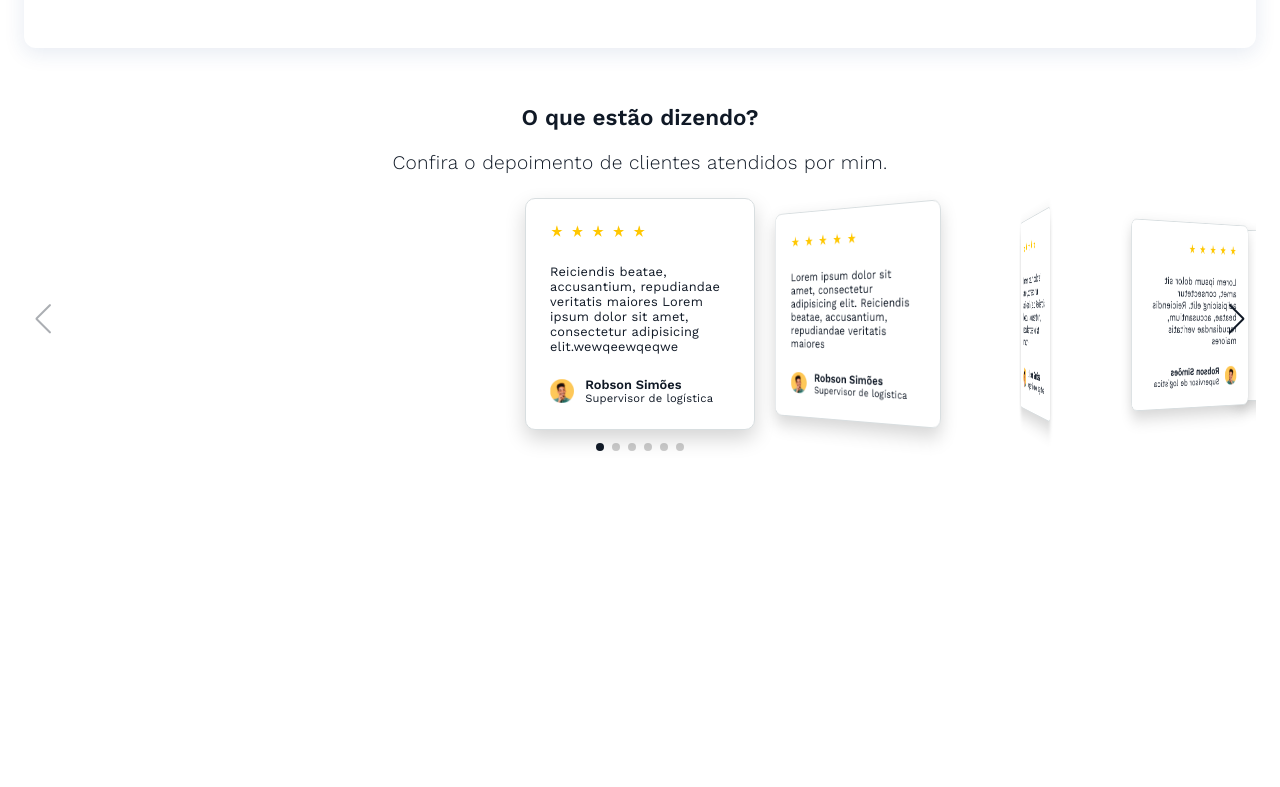
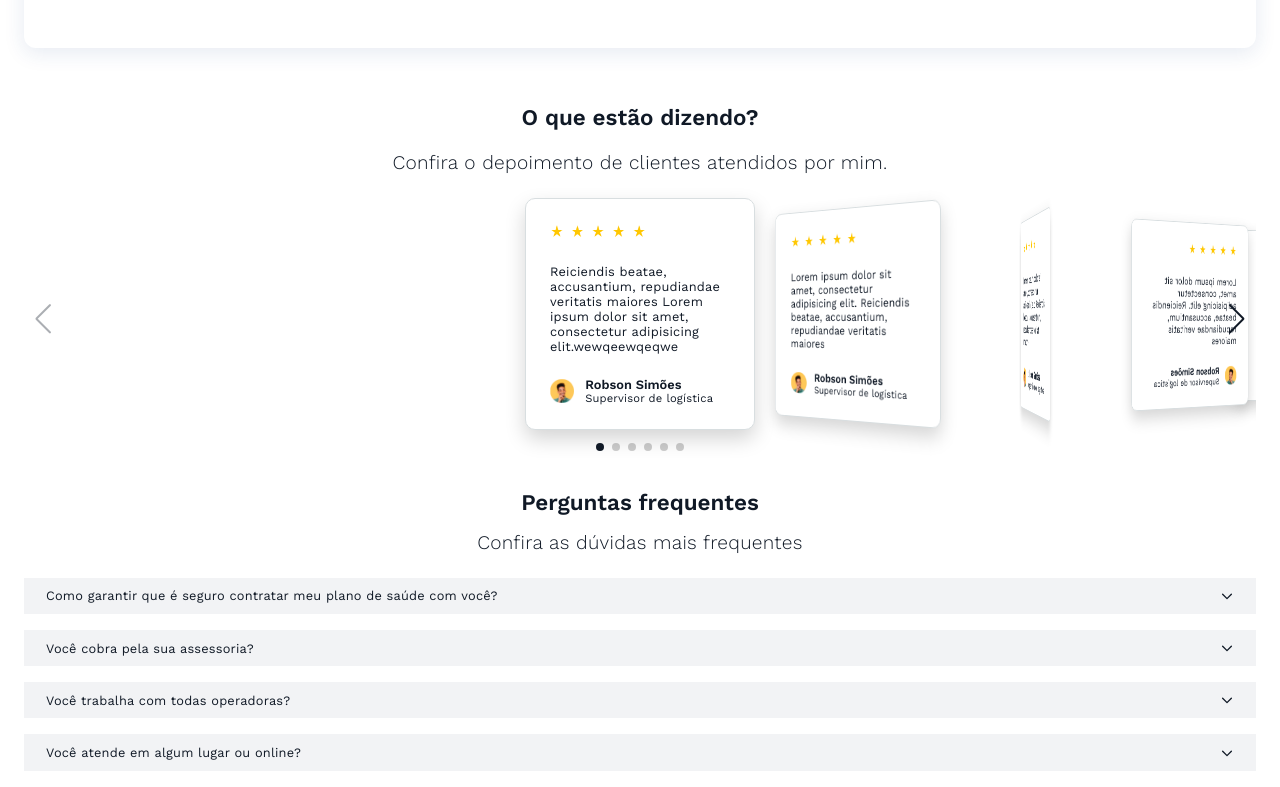
Before and after one commit to herbertcarnaubadesouza/LadingPageDiogo, a Next.js app: page / in a window 1280 px wide. Shown: the part 2873-3660 px from the top of the page. Before the commit the page ends 3338 px from the top, so only its background shows below. Built offline with nearby package versions, Linux system fonts and the light colour scheme.

Commit message:
accordion

```diff
--- a/components/Assessments/styles.module.scss
+++ b/components/Assessments/styles.module.scss
@@ -1,5 +1,6 @@
 .container {
   padding-inline: 1.5rem;
+  margin-block: 1.5rem;
   color: #101926;
   --swiper-navigation-size: 30px;
   h2 {
--- /dev/null
+++ b/components/Doubts/index.tsx
@@ -0,0 +1,79 @@
+import { CaretDown, Minus } from 'phosphor-react'
+import { useState } from 'react'
+import styles from './styles.module.scss'
+
+export function Doubts() {
+  const [selected, setSelected] = useState(null)
+
+  const toggle = (i: any) => {
+    if (selected === i) {
+      return setSelected(null)
+    }
+
+    setSelected(i)
+  }
+
+  return (
+    <section className={styles.container}>
+      <div className={styles.containerTitle}>
+        <h2>Perguntas frequentes</h2>
+        <p>Confira as dúvidas mais frequentes</p>
+      </div>
+      <div className={styles.accordion}>
+        {data.map((item, index) => (
+          <div key={item.id} className={styles.item}>
+            <div className={styles.title} onClick={() => toggle(index)}>
+              <h2>{item.question}</h2>
+              {selected !== index ? (
+                <CaretDown
+                  size={14}
+                  weight="bold"
+                  style={{ minWidth: '14px' }}
+                />
+              ) : (
+                <Minus size={10} weight="bold" style={{ minWidth: '10px' }} />
+              )}
+            </div>
+            <div
+              className={
+                selected === index
+                  ? `${styles.content} show`
+                  : `${styles.content}`
+              }
+            >
+              <p>{item.answer}</p>
+            </div>
+          </div>
+        ))}
+      </div>
+    </section>
+  )
+}
+
+const data = [
+  {
+    id: 1,
+    question:
+      'Como garantir que é seguro contratar meu plano de saúde com você?',
+    answer:
+      '    Além de trabalhar como corretor há 12 anos, possuo cadastro na SUSEP (Superintendência de Seguros Privados), órgão responsável pelo controle e fiscalização dos mercados de seguro, previdência privada aberta, capitalização e resseguro. Meu número de cadastro é 201101121.',
+  },
+  {
+    id: 2,
+    question: 'Você cobra pela sua assessoria?',
+    answer:
+      '    Não, nada é cobrado pelo atendimento. É totalmente Grátis, tanto para meus clientes quanto para aqueles que ainda não são.',
+  },
+  {
+    id: 3,
+    question: 'Você trabalha com todas operadoras?',
+    answer:
+      '    Sim, trabalho com todas as operadoras e seguradoras do mercado de planos de saúde.',
+  },
+  {
+    id: 4,
+    question: 'Você atende em algum lugar ou online?',
+    answer:
+      '    Principalmente após a pandemia o atendimento tem se tornado mais frequente online. As operadoras se atualizaram e aprimoraram seu sistema para fazer tudo de forma remota. Porém, se for necessário, podemos receber nosso cliente no nosso escritório ou irmos  até sua empresa ou residência.',
+  },
+]
--- /dev/null
+++ b/components/Doubts/styles.module.scss
@@ -0,0 +1,76 @@
+.container {
+  padding-inline: 1.5rem;
+  color: #101926;
+}
+
+.containerTitle {
+  text-align: center;
+  display: flex;
+  flex-direction: column;
+  gap: 1rem;
+  margin-bottom: 1.5rem;
+  h2 {
+    font-weight: 600;
+    font-size: 1.4rem;
+    margin: 0px;
+    text-align: center;
+    // padding-block: 0.5rem;
+    // margin-bottom: 0.8rem;
+  }
+
+  p {
+    font-size: 1.2rem;
+    color: #101926;
+    margin: 0rem;
+    letter-spacing: 0.015em;
+    font-weight: 300;
+  }
+}
+
+.accordion {
+  color: #101926;
+}
+
+.item {
+  display: flex;
+  flex-direction: column;
+  gap: 1rem;
+}
+
+.title {
+  display: flex;
+  padding-inline: 22px;
+  background-color: #f2f3f5;
+  align-items: center;
+  justify-content: space-between;
+  cursor: pointer;
+
+  h2 {
+    font-weight: normal;
+    text-align: left;
+    font-size: 0.8rem;
+    letter-spacing: 0.015em;
+  }
+}
+
+.content {
+  max-height: 0;
+  padding-inline: 22px;
+  //   transition: all 1 ease-in-out;
+  overflow: hidden;
+  transition: all 0.6s cubic-bezier(0, 1, 0, 1);
+
+  p {
+    margin: 0px;
+    padding-bottom: 1.5rem;
+    font-size: 0.8rem;
+  }
+
+  &:global(.show) {
+    height: auto;
+    max-height: 9999px;
+    // transition: all 1 ease-in-out;
+
+    transition: all 0.5s cubic-bezier(1, 0, 1, 0);
+  }
+}
--- a/pages/index.tsx
+++ b/pages/index.tsx
@@ -2,6 +2,7 @@ import type { NextPage } from 'next'
 import { Agreements } from '../components/Agreements'
 import { Assessments } from '../components/Assessments'
 import { Banner } from '../components/Banner'
+import { Doubts } from '../components/Doubts'
 import { Header } from '../components/Header'
 import { Me } from '../components/Me'
 import { Services } from '../components/Services'
@@ -16,6 +17,7 @@ const Home: NextPage = () => {
       <Agreements />
       <Services />
       <Assessments />
+      <Doubts />
       <WhatsApp />
     </>
   )
--- a/styles/globals.scss
+++ b/styles/globals.scss
@@ -4,6 +4,7 @@ body {
   margin: 0;
   --swiper-theme-color: #101926;
   font-family: 'Work Sans', -apple-system, Helvetica Neue, sans-serif;
+  scroll-behavior: smooth;
 }
 
 a {
```
